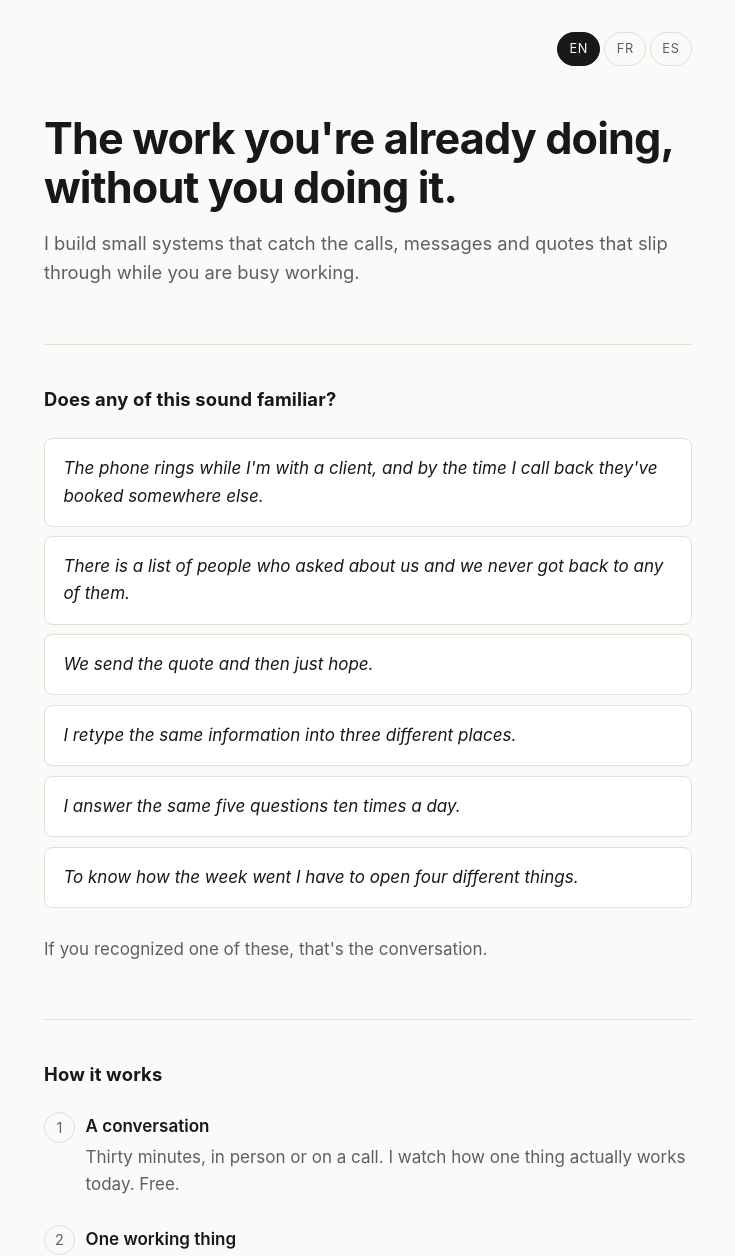
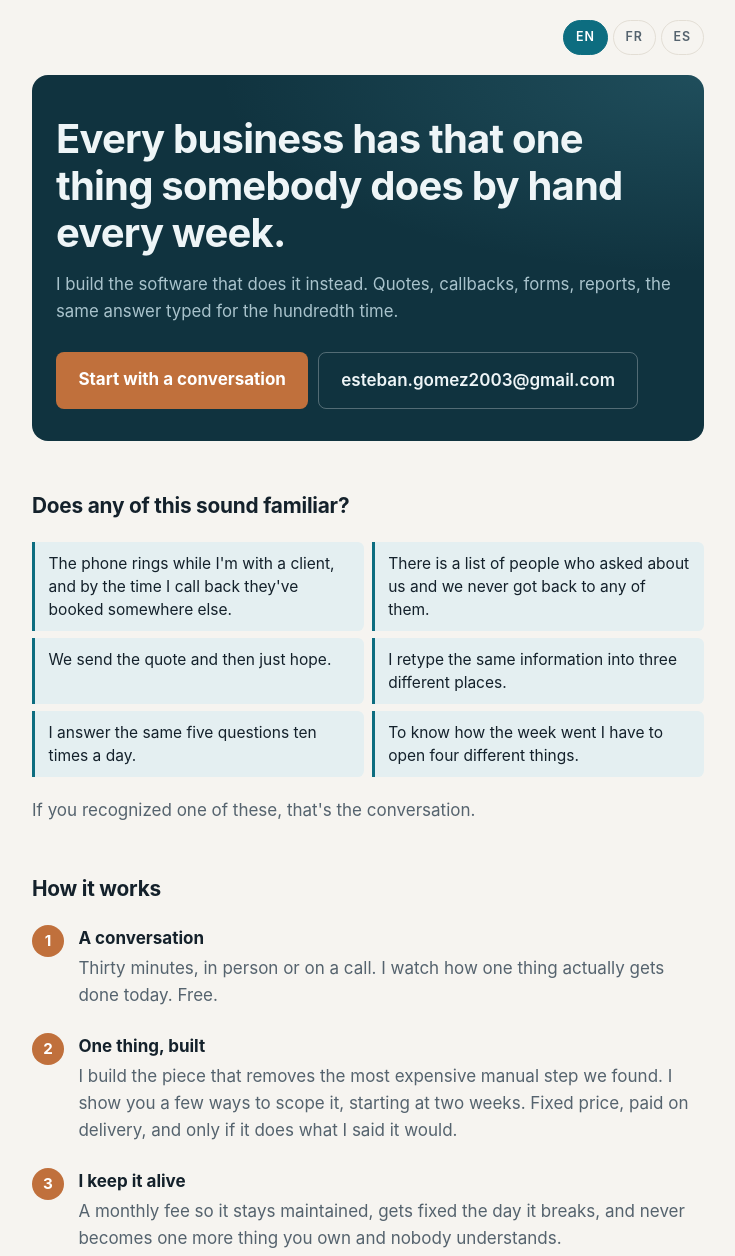
Before and after one commit to estebanG2003/keel-systems, a website with bundled scripts: page index.html in a window 1280 px wide. Shown: the top 1256 px of the page, without its empty margins (272-1007 px from the left). Built offline with nearby package versions, Linux system fonts and the light colour scheme.

Commit message:
feat: new headline, broader sub, proof section, early CTA, colour pass

```diff
--- a/app.js
+++ b/app.js
@@ -12,9 +12,18 @@ export function render(doc, lang) {
   const wa = `https://wa.me/${encodeURIComponent(contact.whatsapp)}`;
   const mail = `mailto:${contact.email}`;
 
+  const ctaBlock = `
+    <div class="cta">
+      <a class="primary" href="${esc(wa)}">${esc(c.ctaLabel)}</a>
+      <a class="secondary" href="${esc(mail)}">${esc(contact.email)}</a>
+    </div>`;
+
   doc.getElementById('app').innerHTML = `
-    <h1>${esc(c.heroHeadline)}</h1>
-    <p class="sub">${esc(c.heroSub)}</p>
+    <div class="hero">
+      <h1>${esc(c.heroHeadline)}</h1>
+      <p class="sub">${esc(c.heroSub)}</p>
+      ${ctaBlock}
+    </div>
 
     <section>
       <h2>${esc(c.triggersHeading)}</h2>
@@ -34,12 +43,18 @@ export function render(doc, lang) {
     </section>
 
     <section>
+      <h2>${esc(c.proofHeading)}</h2>
+      <ul class="proof">
+        ${c.proofItems.map((p) =>
+          `<li><span class="t">${esc(p.title)}</span><span class="b">${esc(p.body)}</span></li>`
+        ).join('')}
+      </ul>
+    </section>
+
+    <section>
       <h2>${esc(c.aboutHeading)}</h2>
       ${c.aboutParas.map((p) => `<p>${esc(p)}</p>`).join('')}
-      <div class="cta">
-        <a class="primary" href="${esc(wa)}">${esc(c.ctaLabel)}</a>
-        <a class="secondary" href="${esc(mail)}">${esc(contact.email)}</a>
-      </div>
+      ${ctaBlock}
     </section>
   `;
 
--- a/content.js
+++ b/content.js
@@ -5,8 +5,8 @@ export const content = {
     label: 'EN',
     htmlLang: 'en',
     title: 'Keel Systems',
-    heroHeadline: "The work you're already doing, without you doing it.",
-    heroSub: 'I build small systems that catch the calls, messages and quotes that slip through while you are busy working.',
+    heroHeadline: 'Every business has that one thing somebody does by hand every week.',
+    heroSub: 'I build the software that does it instead. Quotes, callbacks, forms, reports, the same answer typed for the hundredth time.',
     triggersHeading: 'Does any of this sound familiar?',
     triggers: [
       "The phone rings while I'm with a client, and by the time I call back they've booked somewhere else.",
@@ -19,9 +19,14 @@ export const content = {
     triggersClose: "If you recognized one of these, that's the conversation.",
     howHeading: 'How it works',
     steps: [
-      { title: 'A conversation', body: 'Thirty minutes, in person or on a call. I watch how one thing actually works today. Free.' },
-      { title: 'One working thing', body: 'Two weeks. I build the thing that fixes the most expensive manual step we found. Fixed price, paid on delivery, only if it works.' },
-      { title: 'I keep it running', body: "A monthly fee so it stays alive, gets fixed when it breaks, and doesn't become one more thing you own and can't maintain." },
+      { title: 'A conversation', body: 'Thirty minutes, in person or on a call. I watch how one thing actually gets done today. Free.' },
+      { title: 'One thing, built', body: 'I build the piece that removes the most expensive manual step we found. I show you a few ways to scope it, starting at two weeks. Fixed price, paid on delivery, and only if it does what I said it would.' },
+      { title: 'I keep it alive', body: 'A monthly fee so it stays maintained, gets fixed the day it breaks, and never becomes one more thing you own and nobody understands.' },
+    ],
+    proofHeading: 'Already running',
+    proofItems: [
+      { title: 'Actor Manager', body: 'An app for tracking auditions and bookings. Someone uses it every day to run their own work. It is not a demo.' },
+      { title: 'Inbox Gatekeeper', body: 'It reads an inbox and separates the messages that are actually someone trying to reach you from everything else. I run it on my own mail.' },
     ],
     aboutHeading: "Who you're dealing with",
     aboutParas: [
@@ -35,8 +40,8 @@ export const content = {
     label: 'FR',
     htmlLang: 'fr',
     title: 'Keel Systems',
-    heroHeadline: 'Le travail que vous faites déjà, sans le faire vous-même.',
-    heroSub: 'Je bâtis de petits systèmes qui rattrapent les appels, les messages et les soumissions qui passent entre les mailles pendant que vous travaillez.',
+    heroHeadline: "Chaque entreprise a une affaire que quelqu'un fait à la main chaque semaine.",
+    heroSub: 'Moi, je bâtis le logiciel qui la fait à sa place. Les soumissions, les rappels, les formulaires, les rapports, la même réponse tapée pour la centième fois.',
     triggersHeading: 'Est-ce que ça vous parle?',
     triggers: [
       'Le téléphone sonne pendant que je suis avec un client, et quand je rappelle, la personne a déjà réservé ailleurs.',
@@ -49,14 +54,19 @@ export const content = {
     triggersClose: "Si vous vous êtes reconnu dans une de ces phrases, c'est de ça qu'on devrait parler.",
     howHeading: 'Comment ça marche',
     steps: [
-      { title: 'Une conversation', body: 'Trente minutes, en personne ou au téléphone. Je regarde comment une chose fonctionne vraiment aujourd’hui. Gratuit.' },
-      { title: 'Une chose qui fonctionne', body: "Deux semaines. Je bâtis ce qui règle l'étape manuelle la plus coûteuse qu'on a trouvée. Prix fixe, payable à la livraison, seulement si ça fonctionne." },
-      { title: 'Je la garde en vie', body: "Un montant mensuel pour qu'elle reste fonctionnelle, que je la répare quand elle brise, et qu'elle ne devienne pas une autre affaire que vous possédez sans pouvoir l'entretenir." },
+      { title: 'Une conversation', body: "Trente minutes, en personne ou au téléphone. Je regarde comment une affaire se fait vraiment aujourd'hui. Gratuit." },
+      { title: 'Une chose, bâtie', body: "Je bâtis le morceau qui enlève l'étape manuelle la plus coûteuse qu'on a trouvée. Je vous montre quelques façons de cadrer le projet, à partir de deux semaines. Prix fixe, payable à la livraison, et seulement si ça fait ce que j'ai dit." },
+      { title: 'Je la garde en vie', body: "Un montant mensuel pour qu'elle reste entretenue, que je la répare le jour où elle brise, et qu'elle ne devienne jamais une autre affaire que vous possédez et que personne ne comprend." },
+    ],
+    proofHeading: 'Déjà en marche',
+    proofItems: [
+      { title: 'Actor Manager', body: "Une application pour gérer les auditions et les contrats. Quelqu'un s'en sert chaque jour pour son propre travail. Ce n'est pas une démo." },
+      { title: 'Inbox Gatekeeper', body: "Il lit une boîte de courriels et sépare les messages de quelqu'un qui essaie vraiment de vous joindre du reste. Je le fais rouler sur mes propres courriels." },
     ],
     aboutHeading: 'À qui vous avez affaire',
     aboutParas: [
       "Je m'appelle Esteban. Je développe des logiciels en français, en anglais et en espagnol, à partir de Gatineau, des deux côtés de la rivière.",
-      'Je bâtis mes premiers cas concrets en ce moment, alors je prends un petit nombre de projets à un prix qui le reflète. Ce que je veux en retour, c’est un résultat que je peux montrer.',
+      "Je bâtis mes premiers cas concrets en ce moment, alors je prends un petit nombre de projets à un prix qui le reflète. Ce que je veux en retour, c'est un résultat que je peux montrer.",
     ],
     ctaLabel: 'Commencer par une conversation',
   },
@@ -65,8 +75,8 @@ export const content = {
     label: 'ES',
     htmlLang: 'es',
     title: 'Keel Systems',
-    heroHeadline: 'El trabajo que ya está haciendo, sin que usted lo haga.',
-    heroSub: 'Construyo sistemas pequeños que recuperan las llamadas, los mensajes y las cotizaciones que se pierden mientras usted está trabajando.',
+    heroHeadline: 'Toda empresa tiene esa cosa que alguien hace a mano todas las semanas.',
+    heroSub: 'Yo construyo el software que la hace. Las cotizaciones, las llamadas de vuelta, los formularios, los reportes, la misma respuesta escrita por centésima vez.',
     triggersHeading: '¿Le suena conocido?',
     triggers: [
       'El teléfono suena mientras estoy con un cliente, y cuando devuelvo la llamada ya reservaron en otro lado.',
@@ -79,9 +89,14 @@ export const content = {
     triggersClose: 'Si se reconoció en alguna de estas, de eso deberíamos hablar.',
     howHeading: 'Cómo funciona',
     steps: [
-      { title: 'Una conversación', body: 'Treinta minutos, en persona o por llamada. Miro cómo funciona de verdad una sola cosa hoy. Gratis.' },
-      { title: 'Una cosa que funciona', body: 'Dos semanas. Construyo lo que resuelve el paso manual más caro que encontramos. Precio fijo, se paga en la entrega, solo si funciona.' },
-      { title: 'Yo la mantengo funcionando', body: 'Una cuota mensual para que siga viva, la arreglo cuando se daña, y no se convierta en una cosa más que usted tiene y no puede mantener.' },
+      { title: 'Una conversación', body: 'Treinta minutos, en persona o por llamada. Miro cómo se hace de verdad una sola cosa hoy. Gratis.' },
+      { title: 'Una cosa, construida', body: 'Construyo la pieza que quita el paso manual más caro que encontramos. Le muestro algunas formas de definir el alcance, desde dos semanas. Precio fijo, se paga en la entrega, y solo si hace lo que dije.' },
+      { title: 'Yo la mantengo viva', body: 'Una cuota mensual para que siga mantenida, la arreglo el día que se daña, y nunca se convierta en una cosa más que usted tiene y nadie entiende.' },
+    ],
+    proofHeading: 'Ya funcionando',
+    proofItems: [
+      { title: 'Actor Manager', body: 'Una aplicación para manejar audiciones y contratos. Alguien la usa todos los días para su propio trabajo. No es una demo.' },
+      { title: 'Inbox Gatekeeper', body: 'Lee un buzón de correo y separa los mensajes de alguien que de verdad está tratando de contactarlo del resto. Lo uso en mi propio correo.' },
     ],
     aboutHeading: 'Con quién está tratando',
     aboutParas: [
--- a/index.html
+++ b/index.html
@@ -4,21 +4,23 @@
 <meta charset="utf-8">
 <meta name="viewport" content="width=device-width, initial-scale=1">
 <title>Keel Systems</title>
-<meta name="description" content="I build small systems that catch the calls, messages and quotes that slip through while you are busy working.">
+<meta name="description" content="I build the software that does it instead. Quotes, callbacks, forms, reports, the same answer typed for the hundredth time.">
 <meta property="og:title" content="Keel Systems">
-<meta property="og:description" content="I build small systems that catch the calls, messages and quotes that slip through while you are busy working.">
+<meta property="og:description" content="I build the software that does it instead. Quotes, callbacks, forms, reports, the same answer typed for the hundredth time.">
 <meta property="og:type" content="website">
 <meta property="og:locale" content="en_CA">
 <meta name="twitter:card" content="summary">
 <style>
   :root {
-    --bg: #fbfaf8; --fg: #17181a; --muted: #5c6066;
-    --rule: #e2ded8; --accent: #1a4f7a; --card: #ffffff;
+    --bg: #f6f4f0; --fg: #14212b; --muted: #55636e; --rule: #e3ded5;
+    --card: #ffffff; --ink: #10333f; --ink-fg: #eef5f7; --ink-muted: #a9c3cc;
+    --accent: #0d6d80; --accent-soft: #e4eff1; --warm: #c0703c;
   }
   @media (prefers-color-scheme: dark) {
     :root {
-      --bg: #131417; --fg: #ececee; --muted: #9a9ea6;
-      --rule: #2b2d33; --accent: #7fb4dd; --card: #1b1d21;
+      --bg: #10161a; --fg: #e8eaec; --muted: #939ea6; --rule: #263139;
+      --card: #171f25; --ink: #0a1e26; --ink-fg: #e9f2f5; --ink-muted: #8fb0ba;
+      --accent: #56aec2; --accent-soft: #142e37; --warm: #dd9a63;
     }
   }
   * { box-sizing: border-box; }
@@ -27,51 +29,93 @@
     font: 17px/1.6 -apple-system, BlinkMacSystemFont, "Segoe UI", Roboto, Helvetica, Arial, sans-serif;
     -webkit-text-size-adjust: 100%;
   }
-  .wrap { max-width: 43rem; margin: 0 auto; padding: 2rem 1.25rem 5rem; }
-  .langbar { display: flex; gap: .25rem; justify-content: flex-end; margin-bottom: 3rem; }
+  .wrap { max-width: 44rem; margin: 0 auto; padding: 1.25rem 1rem 4rem; }
+
+  .langbar { display: flex; gap: .3rem; justify-content: flex-end; margin-bottom: 1.25rem; }
   .langbar button {
-    font: inherit; font-size: .8rem; letter-spacing: .06em; padding: .35rem .7rem;
-    background: none; color: var(--muted); border: 1px solid var(--rule);
-    border-radius: 999px; cursor: pointer;
+    font: inherit; font-size: .78rem; font-weight: 600; letter-spacing: .07em;
+    padding: .4rem .75rem; background: none; color: var(--muted);
+    border: 1px solid var(--rule); border-radius: 999px; cursor: pointer;
   }
-  .langbar button[aria-pressed="true"] { color: var(--bg); background: var(--fg); border-color: var(--fg); }
-  h1 { font-size: clamp(1.9rem, 6vw, 2.7rem); line-height: 1.15; letter-spacing: -.02em; margin: 0 0 1rem; }
-  .sub { font-size: 1.15rem; color: var(--muted); margin: 0 0 3.5rem; }
-  h2 { font-size: 1.15rem; letter-spacing: .01em; margin: 0 0 1.5rem; }
-  section { border-top: 1px solid var(--rule); padding-top: 2.5rem; margin-top: 3.5rem; }
-  ul.triggers { list-style: none; padding: 0; margin: 0 0 1.75rem; }
+  .langbar button[aria-pressed="true"] {
+    color: #fff; background: var(--accent); border-color: var(--accent);
+  }
+
+  /* Hero panel — the colour anchor for the whole page */
+  .hero {
+    background: var(--ink); color: var(--ink-fg);
+    border-radius: 1rem; padding: 2.5rem 1.5rem 2rem;
+    background-image: radial-gradient(120% 90% at 100% 0%, rgba(86,174,194,.22), transparent 60%);
+  }
+  .hero h1 {
+    font-size: clamp(1.75rem, 5.6vw, 2.5rem); line-height: 1.18;
+    letter-spacing: -.02em; margin: 0 0 .9rem; color: var(--ink-fg);
+  }
+  .hero .sub { font-size: 1.05rem; color: var(--ink-muted); margin: 0 0 1.75rem; }
+
+  .eyebrow {
+    display: block; font-size: .72rem; font-weight: 700; letter-spacing: .13em;
+    text-transform: uppercase; color: var(--accent); margin: 0 0 .5rem;
+  }
+  section { margin-top: 3rem; }
+  h2 { font-size: 1.3rem; letter-spacing: -.01em; margin: 0 0 1.25rem; }
+
+  /* Triggers — light rules, not heavy cards, so they stop dominating the page */
+  ul.triggers { list-style: none; padding: 0; margin: 0 0 1.25rem; }
   ul.triggers li {
-    background: var(--card); border: 1px solid var(--rule); border-radius: .5rem;
-    padding: 1rem 1.15rem; margin-bottom: .6rem; font-style: italic;
+    border-left: 3px solid var(--accent); background: var(--accent-soft);
+    border-radius: 0 .4rem .4rem 0; padding: .6rem .85rem;
+    margin-bottom: .45rem; font-size: .97rem; line-height: 1.5;
   }
-  .close { color: var(--muted); }
+  @media (min-width: 40rem) {
+    ul.triggers { display: grid; grid-template-columns: 1fr 1fr; gap: .45rem; }
+    ul.triggers li { margin-bottom: 0; }
+  }
+  .close { color: var(--muted); margin: 0; }
+
   ol.steps { list-style: none; counter-reset: s; padding: 0; margin: 0; }
-  ol.steps li { counter-increment: s; padding-left: 2.6rem; position: relative; margin-bottom: 1.75rem; }
+  ol.steps li { counter-increment: s; padding-left: 2.9rem; position: relative; margin-bottom: 1.5rem; }
   ol.steps li::before {
-    content: counter(s); position: absolute; left: 0; top: -.1rem;
-    width: 1.8rem; height: 1.8rem; border-radius: 50%; border: 1px solid var(--rule);
-    display: grid; place-items: center; font-size: .9rem; color: var(--muted);
+    content: counter(s); position: absolute; left: 0; top: 0;
+    width: 2rem; height: 2rem; border-radius: 50%;
+    background: var(--warm); color: #fff;
+    display: grid; place-items: center; font-size: .95rem; font-weight: 700;
   }
-  ol.steps .t { font-weight: 600; display: block; margin-bottom: .2rem; }
+  ol.steps .t { font-weight: 700; display: block; margin-bottom: .15rem; }
   ol.steps .b { color: var(--muted); }
-  .cta { display: flex; flex-wrap: wrap; gap: .75rem; margin-top: 2rem; }
+
+  .proof { display: grid; gap: .75rem; padding: 0; margin: 0; list-style: none; }
+  @media (min-width: 40rem) { .proof { grid-template-columns: 1fr 1fr; } }
+  .proof li {
+    background: var(--card); border: 1px solid var(--rule);
+    border-top: 3px solid var(--warm); border-radius: .5rem; padding: 1rem 1.1rem;
+  }
+  .proof .t { font-weight: 700; display: block; margin-bottom: .25rem; }
+  .proof .b { color: var(--muted); font-size: .95rem; }
+
+  .cta { display: flex; flex-wrap: wrap; gap: .6rem; margin-top: 1.5rem; }
   .cta a {
     display: inline-block; padding: .85rem 1.4rem; border-radius: .5rem;
-    text-decoration: none; font-weight: 600; overflow-wrap: anywhere;
+    text-decoration: none; font-weight: 700; overflow-wrap: anywhere;
   }
-  .cta a.primary { background: var(--accent); color: var(--bg); }
-  .cta a.secondary { border: 1px solid var(--rule); color: var(--fg); }
+  .cta a.primary { background: var(--accent); color: #fff; }
+  .cta a.secondary { border: 1px solid var(--rule); color: var(--fg); font-weight: 600; }
+  .hero .cta { margin-top: 0; }
+  .hero .cta a.primary { background: var(--warm); color: #fff; }
+  .hero .cta a.secondary { border-color: rgba(255,255,255,.28); color: var(--ink-fg); }
 </style>
 </head>
 <body>
   <div class="wrap">
     <nav class="langbar" id="langbar" aria-label="Language"></nav>
     <main id="app">
-      <h1>The work you're already doing, without you doing it.</h1>
-      <p class="sub">I build small systems that catch the calls, messages and quotes that slip through while you are busy working.</p>
-      <div class="cta">
-        <a class="primary" href="https://wa.me/18195002323">Start with a conversation</a>
-        <a class="secondary" href="mailto:esteban.gomez2003@gmail.com">esteban.gomez2003@gmail.com</a>
+      <div class="hero">
+        <h1>Every business has that one thing somebody does by hand every week.</h1>
+        <p class="sub">I build the software that does it instead. Quotes, callbacks, forms, reports, the same answer typed for the hundredth time.</p>
+        <div class="cta">
+          <a class="primary" href="https://wa.me/18195002323">Start with a conversation</a>
+          <a class="secondary" href="mailto:esteban.gomez2003@gmail.com">esteban.gomez2003@gmail.com</a>
+        </div>
       </div>
     </main>
   </div>
```
